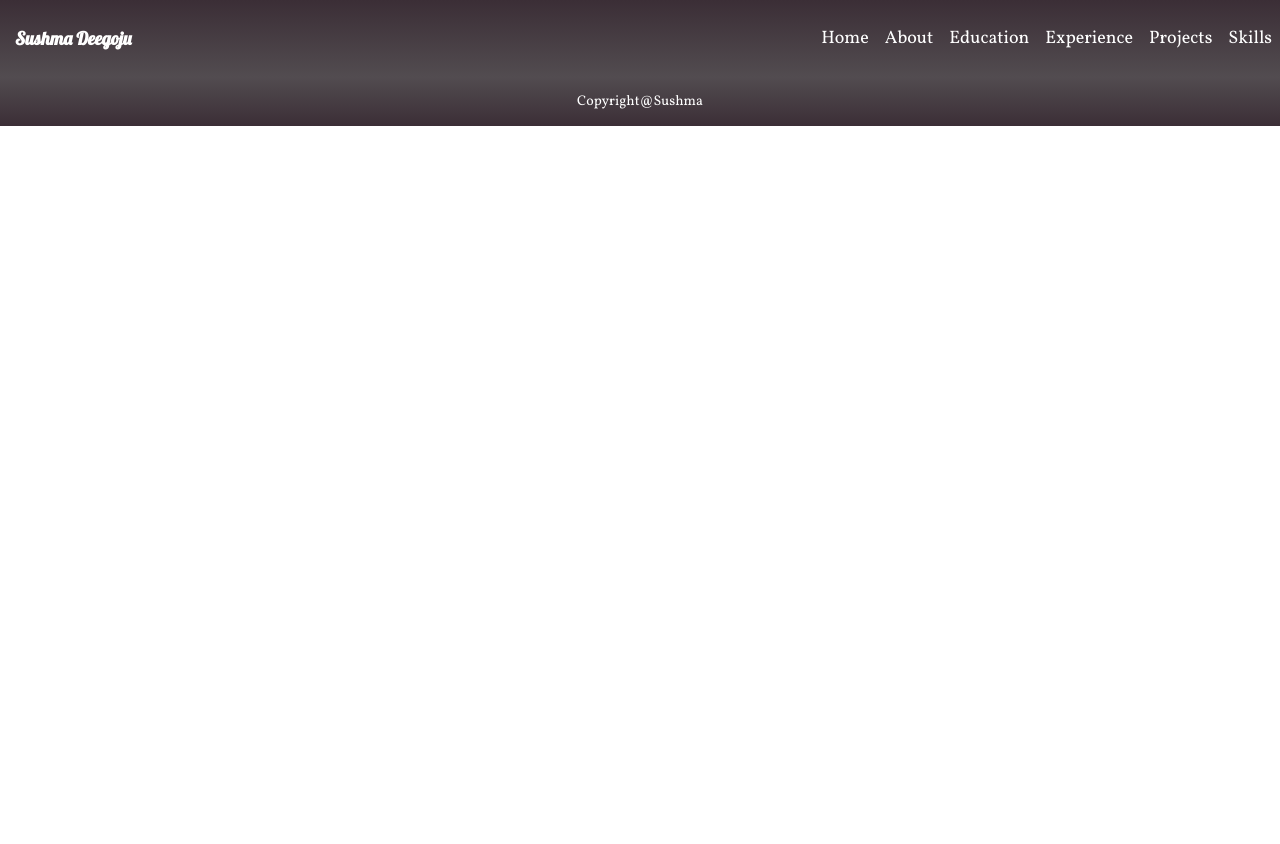
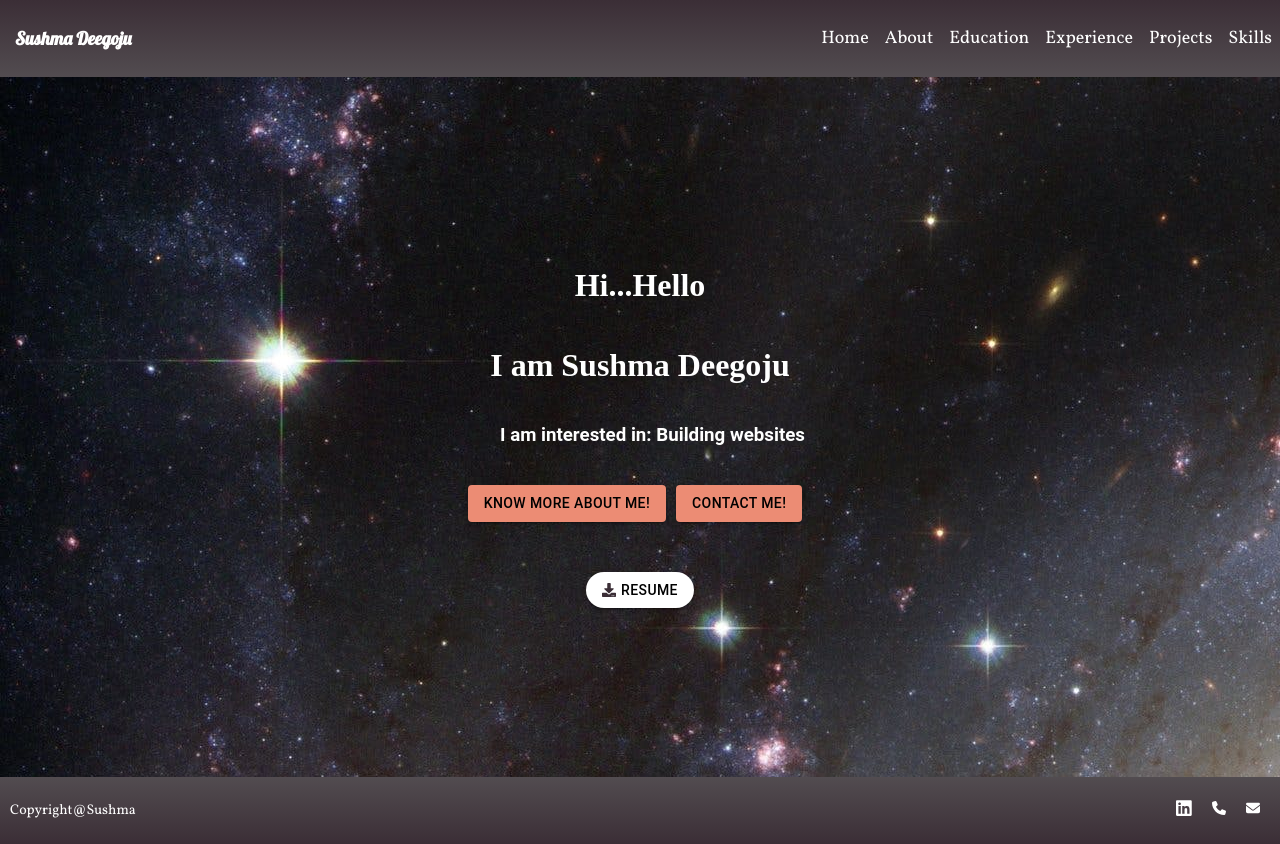
Before and after one commit to Sushmadeegoju/sushmadeegoju, a React app: page /sushmadeegoju/home in a window 1280 px wide. Before the commit the page ends 800 px from the top, so only its background shows below. Built offline with nearby package versions, Linux system fonts and the light colour scheme; a web font is replaced by a local one.

Commit message:
Resume download added

```diff
--- a/package.json
+++ b/package.json
@@ -7,6 +7,8 @@
     "@emotion/react": "^11.11.3",
     "@emotion/styled": "^11.11.0",
     "@fortawesome/fontawesome-free": "^6.5.1",
+    "@fortawesome/fontawesome-svg-core": "^6.5.1",
+    "@fortawesome/free-brands-svg-icons": "^6.5.1",
     "@fortawesome/free-solid-svg-icons": "^6.5.1",
     "@fortawesome/react-fontawesome": "^0.2.0",
     "@mui/icons-material": "^5.15.3",
@@ -20,6 +22,7 @@
     "react-card-flip": "^1.2.2",
     "react-dom": "^18.2.0",
     "react-hook-form": "^7.49.2",
+    "react-icons": "^4.12.0",
     "react-router-dom": "^6.21.1",
     "react-scripts": "5.0.1",
     "styled-components": "^6.1.6",
--- a/src/components/App.js
+++ b/src/components/App.js
@@ -18,7 +18,6 @@ function App() {
         <Routes>
           <Route path='/' element={<Home />} />
           <Route path='/home' element={<Home />} />
-          <Route path='/sushmadeegoju' element={<Home />} />
           <Route path='/about' element={<About />} />
           <Route path='/education' element={<Education />} />
           <Route path='/experience' element={<Experience />} />
--- a/src/components/Footer.js
+++ b/src/components/Footer.js
@@ -1,11 +1,27 @@
-import '../css/footer.css'
+import React from 'react';
+import { FontAwesomeIcon } from '@fortawesome/react-fontawesome';
+import { faPhone, faEnvelope } from '@fortawesome/free-solid-svg-icons';
+import { faLinkedin } from '@fortawesome/free-brands-svg-icons'; // Use free-solid-svg-icons
+
+import '../css/footer.css';
 
 export default function Footer() {
-    return (
-        <footer>
-            <div>
-                Copyright@Sushma
-            </div>
-        </footer>
-    );
+  return (
+    <footer>
+      <div style={{display: "flex", justifyContent: "space-between", flexDirection: "row" }}>
+        <p>Copyright@Sushma</p>
+        <div className="footer-icons" style={{display: "flex", color: "white", alignItems: "center" }}>
+          <a href="https://www.linkedin.com/in/sushma-deegoju-vt" target="_blank" rel="noopener noreferrer" style={{padding: "5px 10px", color: "white", fontSize: "18px" }}>
+            <FontAwesomeIcon icon={faLinkedin} className="footer-icon" />
+          </a>
+          <a href="tel:+15409984213">
+            <FontAwesomeIcon icon={faPhone} className="footer-icon" style={{padding: "5px 10px", color: "white" }}/>
+          </a>
+          <a href="mailto:sushmadeegoju16@gmail.com">
+            <FontAwesomeIcon icon={faEnvelope} className="footer-icon" style={{padding: "5 10", color: "white" }}/>
+          </a>
+        </div>
+      </div>
+    </footer>
+  );
 }
--- a/src/components/Home.js
+++ b/src/components/Home.js
@@ -2,6 +2,9 @@ import React, { useEffect, useState } from 'react';
 import '../css/home.css';
 import Button from '@mui/material/Button';
 import { useNavigate } from 'react-router-dom';
+import { FaDownload } from 'react-icons/fa'; // Import the download icon
+
+import Resume from '../docs/Sushma_Deegoju_Resume.pdf';
 
 export default function Home() {
   const navigate = useNavigate();
@@ -18,6 +21,10 @@ export default function Home() {
     navigate('/contact');
   }
 
+  const handleResumeDownload = () => {
+    // Add logic to trigger resume download
+    window.open(Resume, '_blank'); // Replace with your resume path
+  }
 
   useEffect(() => {
     let intervalId;
@@ -67,10 +74,17 @@ export default function Home() {
           </h3>
         </div>
       </div>
-      <div style={{ display: "flex" }}>
-        <Button variant="contained" style={{ marginRight: "10px", backgroundColor: "rgb(236 140 116)", color: "black" }} onClick={handleAbout}>Know More About Me!</Button>
-        <Button variant="contained" style={{ marginRight: "10px", backgroundColor: "rgb(236 140 116)", color: "black" }} onClick={handleContact}>Contact Me!</Button>
+      <div style={{ display: "flex", flexDirection: "row", alignItems: "center", marginTop: "20px" }}>
+        <Button variant="contained" style={{ backgroundColor: "rgb(236 140 116)", color: "black", marginRight: "10px" }} onClick={handleAbout}>
+          Know More About Me!
+        </Button>
+        <Button variant="contained" style={{ backgroundColor: "rgb(236 140 116)", color: "black", marginRight: "10px" }} onClick={handleContact}>
+          Contact Me!
+        </Button>
       </div>
+      <Button variant="contained" style={{ backgroundColor: "white", color: "black", borderRadius: "50px", marginTop: "50px" }} onClick={handleResumeDownload}>
+          <FaDownload style={{ marginRight: "5px", color: "#3b2e36" }} /> Resume
+      </Button>
     </div>
   );
 }
--- a/src/css/footer.css
+++ b/src/css/footer.css
@@ -1,6 +1,5 @@
 footer {
-    background-color: teal;
-    padding: 15px;
+    padding: 10px;
     font-size: 14px;
     color: white;
     align-items: center;
--- a/src/index.js
+++ b/src/index.js
@@ -5,7 +5,7 @@ import './css/index.css';
 import App from './components/App';
 
 ReactDOM.render(
-  <Router>
+  <Router basename="/sushmadeegoju">
     <React.StrictMode>
       <App />
     </React.StrictMode>
```
Also changed, not shown: 2 other files.
